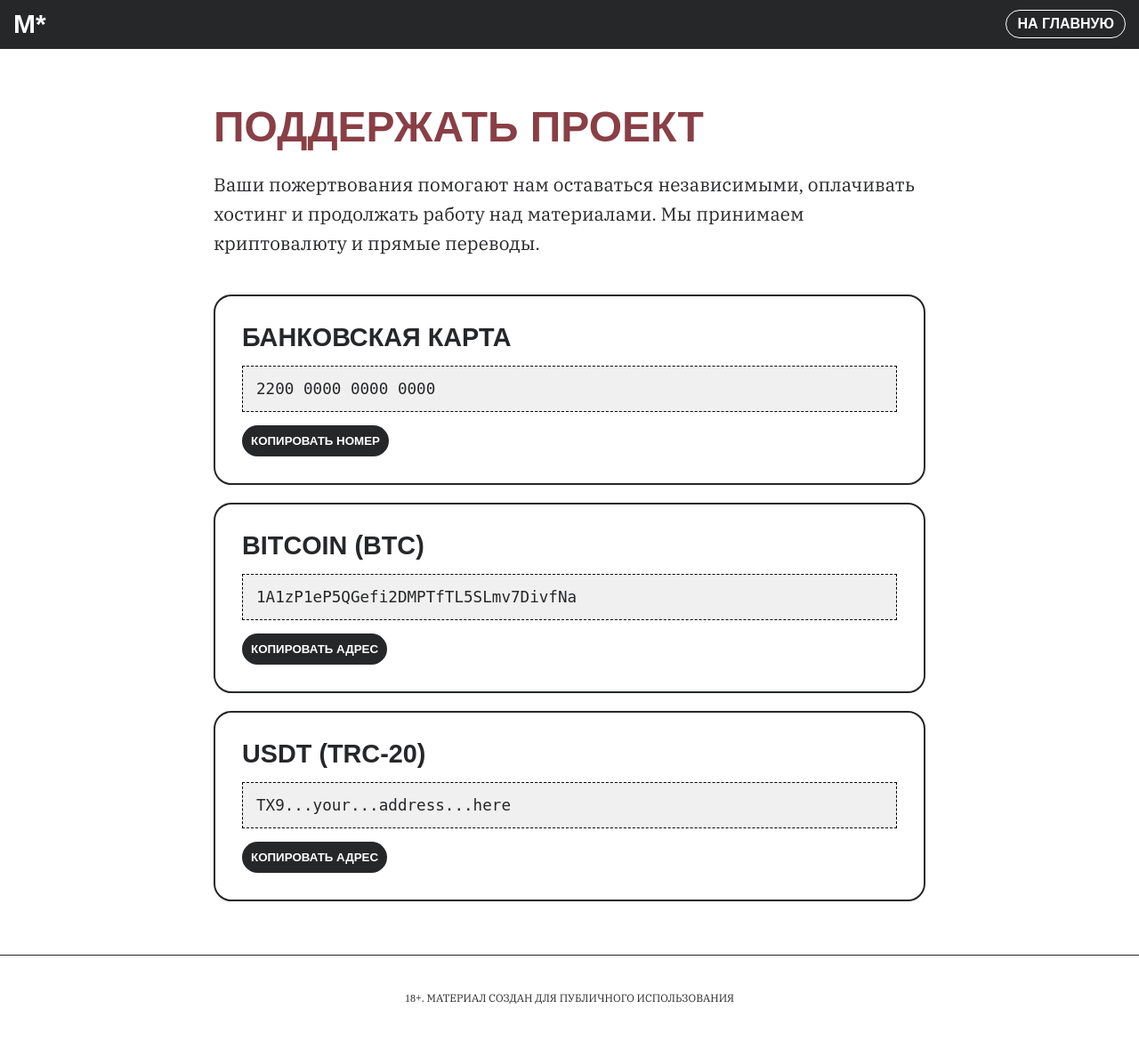
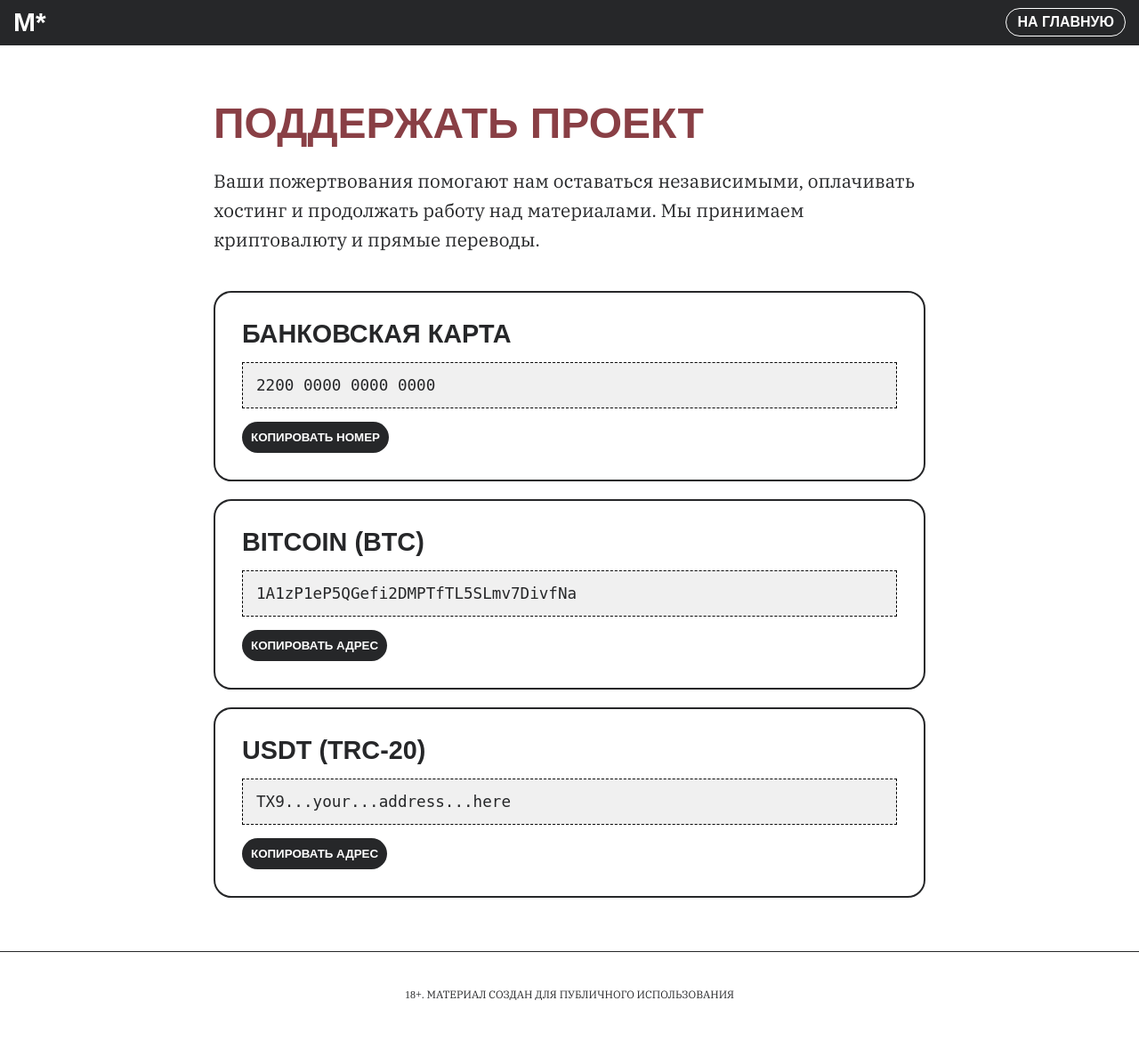
Before and after one commit to glitch-ru/site, a PHP site: page /donate.html in a window 1280 px wide. Shown: the whole page at 89% size. After the commit the page ends 1124 px from the top, so only its background shows below. Run offline with PHP 8.4, Linux system fonts and the light colour scheme; some web fonts are replaced.

Commit message:
Update style.css

```diff
--- a/style.css
+++ b/style.css
@@ -33,7 +33,7 @@ body {
 
 header {
   border-bottom: 1px solid var(--text);
-  padding: 10px 15px;
+  padding: 8px 15px;
   display: flex;
   justify-content: space-between;
   align-items: center;
@@ -46,7 +46,7 @@ header {
   font-size: 30px;
   font-weight: 700;
   text-transform: none !important;
-  font-family: 'Proto Grotesk', sans-serif;
+  font-family: 'Proto Grotesk Bold', sans-serif;
 }
 
 .header-btn {
@@ -57,7 +57,7 @@ header {
   border: 1px solid var(--bg);
   color: #ffffff;
   border-radius: 20px;
-  font-family: 'Proto Grotesk', sans-serif;
+  font-family: 'Proto Grotesk Bold', sans-serif;
 }
 
 .donate-btn {
@@ -105,13 +105,13 @@ article {
   font-weight: 700;
   margin: 0 0 15px 0;
   transition: color 0.2s ease;
-  font-family: 'Proto Grotesk', sans-serif;
+  font-family: 'Proto Grotesk Bold', sans-serif;
 }
 
 /* Заголовок на странице самой статьи оставляем крупным */
 .article-page-title {
   font-size: 3.0rem;
-  font-family: 'Proto Grotesk', sans-serif;
+  font-family: 'Proto Grotesk Bold', sans-serif;
   font-weight: 700;
 }
 
@@ -138,7 +138,7 @@ article {
   color: var(--accent);
   text-decoration: none;
   font-weight: 700;
-  font-family: 'Proto Grotesk', sans-serif;
+  font-family: 'Proto Grotesk Bold', sans-serif;
 }
 
 footer {
@@ -181,7 +181,7 @@ footer {
 .method-name {
   font-size: 1.8rem;
   font-weight: 700;
-  font-family: 'Proto Grotesk', sans-serif;
+  font-family: 'Proto Grotesk Bold', sans-serif;
 }
 
 .method-details {
@@ -204,7 +204,7 @@ footer {
   cursor: pointer;
   width: fit-content;
   border-radius: 20px;
-  font-family: 'Proto Grotesk', sans-serif;
+  font-family: 'Proto Grotesk Bold', sans-serif;
 }
 
 .copy-btn:active {
```
